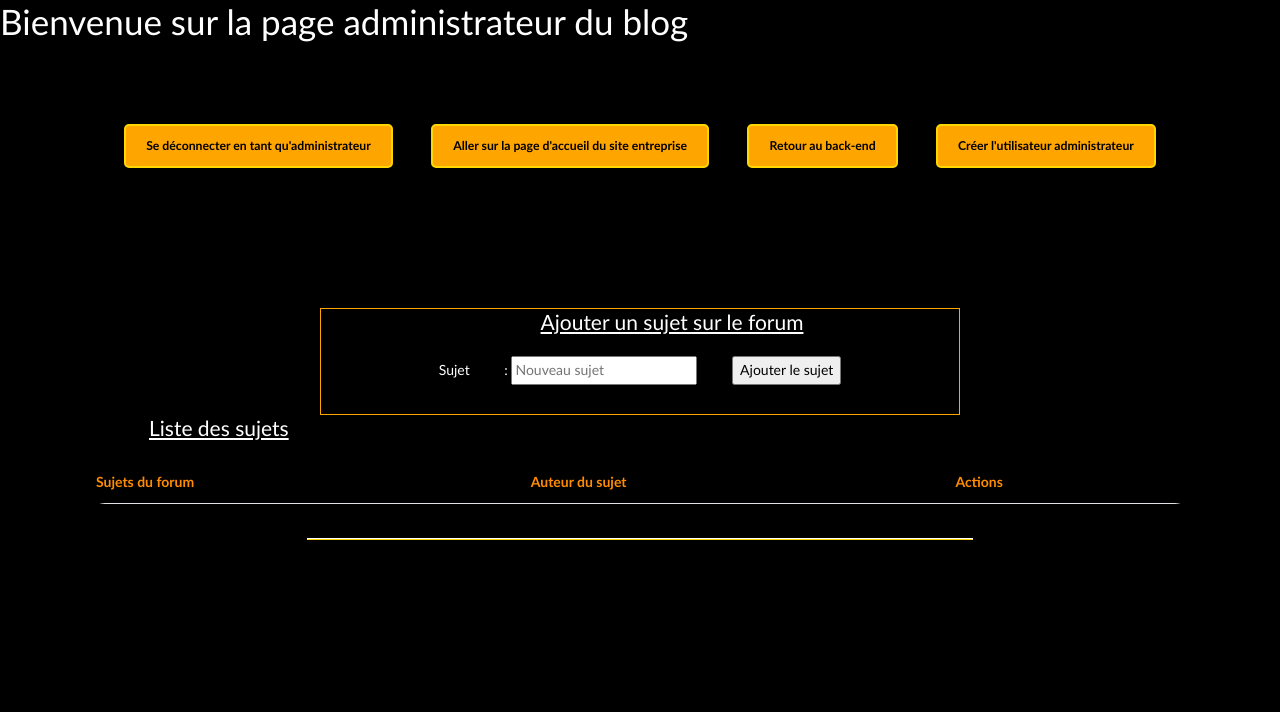
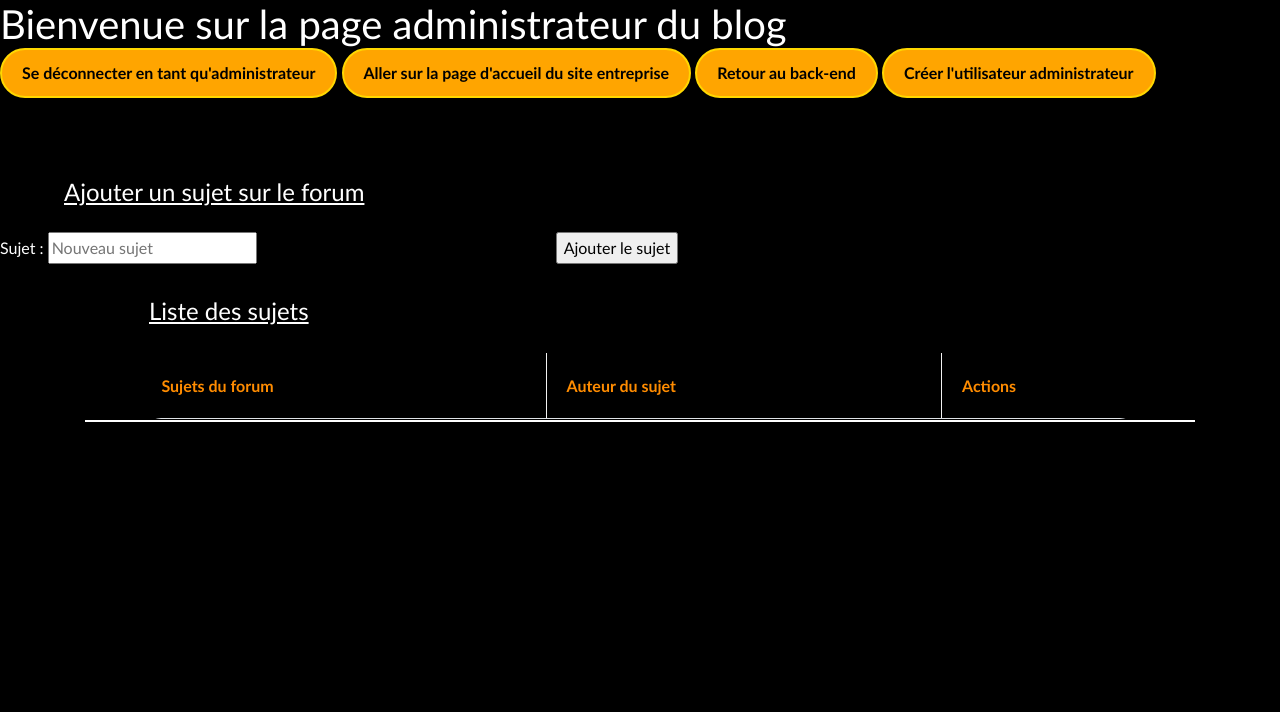
Before and after one commit to Sethiar/Site-Sethiar, a Flask app: page /admin/backend/ajouter-sujet in a window 1280 px wide. Shown: the top 712 px of the page. Run offline with Flask 3, Linux system fonts and the light colour scheme; the visitor is signed in with stand-in values (Sample User, id 1); data that the repository does not hold is empty; style sheets or scripts are compiled from the project's sources; parts of the project's set-up code (start-up, migrations or seed data) failed here and were passed over; some libraries are stand-ins or nearby versions.

Commit message:
Correction css backend.

```diff
--- a/static/SCSS/pages/_backend.scss
+++ b/static/SCSS/pages/_backend.scss
@@ -2,126 +2,142 @@
 @use '../base/variables' as *;
 
 
-/* Backend CSS - pages/backend.scss */
+// Backend CSS - pages/backend.scss
 
-/* Style pour la page d'accueil du back-end */
+/* Style pour la page d'accueil du baseback.html.jinja2 */
 html, body {
   margin: 0;
   padding: 0;
   background-color: $color-primary;
   color: $color-secondary;
-    font-size: $font-size-sm;
+  font-size: $font-size-base;
 }
 
-header {
+.header-backend {
   display: flex;
   justify-content: center;
-  padding: 20px;
+  padding: 2%;
 }
 
-nav {
+.nav-backend{
   margin-top: 5%;
   display: flex;
   align-items: center;
   gap: 3vw;
+
+  &:hover {
+    color: $color-secondary;
+  }
 }
 
-/* Styles propres au backend */
-nav button {
-  background-color: $color-accent-orange;
-  color: $color-primary;
-  border: 2px solid $color-neutral-gold;
-  padding: 10px 20px;
-  border-radius: 5px;
-}
-
-nav button:hover {
-  background-color: $color-neutral-gold;
-  border: 2px solid $color-accent-orange;
-}
-
-nav button a:hover {
-  color: $color-secondary;
-}
-
-.space {
-  height: 15vh;
-  background-color: $color-primary;
-}
-
-.intro {
-  border: 1px solid $color-neutral-gold;
-  background-color: $color-accent-orange;
-  width: 30vw;
-  height: 10vw;
-  margin: 0 auto;
-  display: flex;
-  justify-content: center;
-  align-items: center;
+// Style global du backend.
+.h1-backend {
+  font-size: $font-size-xxxl;
+  color: $color-accent-darkorange;
   text-align: center;
 }
 
-.intro p {
-  font-size: 18px;
-  background-color: $color-accent-orange;
+.annonce-back p {
+  font-size: $font-size-xxl;
   color: $color-primary;
-  padding: 3%;
-  justify-content: center;
+  background-color: $color-lightgrey;
+  border: 1px solid $color-accent-darkorange;
+  border-radius: 12px;
+  width: 70%;
+  display: block;
+  margin: 0 auto;
   text-align: center;
-  font-weight: bold;
 }
 
-// Style pour les pages du backend.
-h5 {
+.h4-backend{
+  margin-left: 10%;
+}
+
+.h5-backend {
   padding-left: 5vw;
   text-decoration: underline;
-  font-size: $font-size-xl;
+  font-size: $font-size-lg;
+  color: $color-neutral-gold;
 }
 
+// Style de la page calendar.html
+.table {
+  font-size: $font-size-base;
+  border: 1px solid $color-lightgrey;
+  width: 90%;
+  margin: 0 auto;
+  padding: 2%;
+}
+
+th {
+  color: $color-accent-darkorange;
+  border: 1px solid $color-lightgrey;
+  padding: 2%;
+}
+
+tr {
+  color: $color-secondary;
+  padding: 1%;
+  border: 1px solid $color-lightgrey;
+}
+
+td {
+  margin-right: 1%;
+}
+
+.table th, .table td {
+  vertical-align: middle;
+  border: 1px solid $color-lightgrey;
+  padding: 2%;
+}
+
+.actions-buttons {
+  margin-right: 1rem;
+}
+
+.btn-suppression, .btn-valide {
+  width: 10vw;
+  border: 1px solid $color-accent-darkorange;
+  background-color: $color-neutral-gold;
+
+  &:hover {
+    border: 1px solid $color-neutral-gold;
+    background-color: $color-accent-darkorange;
+  }
+}
+
+// Page de la liste des utilisateurs.
+/* Sélection de tous les utilisateurs */
 .select-all-users {
   color: $color-neutral-gold;
+  font-size: $font-size-lg;
   transition: color 0.3s, transform 0.3s;
+
+  &:hover {
+    font-size: $font-size-xl;
+    color: $color-accent-darkorange;
+  }
 }
 
-.select-all-users:hover {
-  font-size: $font-size-lg;
-  color: $color-accent-orange;
-}
-
+/* Présentation des premières lettres des pseudos des utilisateurs */
 .lettre-navigation {
   padding-left: 20vw;
   display: flex-column;
 }
 
+/* Sélection des lettres */
 .lettre a {
   color: $color-accent-darkorange;
   margin-right: 4vw;
   transition: color 0.3s, transform 0.3s;
-}
 
-.lettre a:hover {
+  &:hover {
     color: $color-neutral-gold;
     transform: scale(1.1);
     text-decoration: underline;
   }
-
-.table {
-  font-size: $font-size-base;
-  width: 100%;
 }
 
-th {
-  color: $color-accent-darkorange;
-}
-
-tr {
-  color: $color-secondary;
-}
-
-.table th, .table td {
-  vertical-align: middle;
-  padding: 10px;
-}
 
 .col-user {
   width: 15vw;
@@ -160,30 +176,9 @@ tr {
   border: 1px solid $color-secondary;
 }
 
-.btn-suppression {
-  width: 10vw;
-  border: 1px solid $color-accent-darkorange;
-  background-color: $color-neutral-gold;
-}
-
-.btn-suppression:hover {
- border: 1px solid $color-neutral-gold;
-  background-color: $color-accent-darkorange;
-}
-
-.btn-valide {
-  width: 10vw;
-  border: 1px solid $color-accent-darkorange;
-  background-color: $color-neutral-gold;
-}
-
-.btn-valide:hover {
- border: 1px solid $color-neutral-gold;
-  background-color: $color-accent-darkorange;
-}
 
 
-.categorie {
+.container-category {
   margin: 0 auto;
   text-align: center;
   border : 1px solid $color-accent-orange;
@@ -193,12 +188,6 @@ tr {
 
 .label {
   width: 40%;
-}
-
-.separation {
-  margin: 0 auto;
-  border-bottom: 1px solid $color-neutral-gold;
-  margin: 3% 20% 3%  20%;
 }
 
 #subject {
@@ -216,9 +205,7 @@ tr {
   border-bottom: 1px solid $color-accent-orange;
 }
 
-h4{
-  margin-left: 10%;
-}
+
 
 .button-subject {
   color: $color-primary;
--- a/static/SCSS/pages/_landing.scss
+++ b/static/SCSS/pages/_landing.scss
@@ -13,7 +13,6 @@
   align-items: center;
   margin: 0;
   height: 20vh;
-  border: 2px solid $color-accent-darkorange;
   border-radius: 8px;
   text-align: center;
   padding: 2% 3%;
@@ -55,6 +54,7 @@
   padding: 2%;
   margin: 0 auto;
   text-align: center;
+  background-color: $color-lightgrey;
 
   /* Style de base */
   border: 2px solid $color-accent-darkorange;
@@ -62,6 +62,7 @@
 
   /* Animation fluide */
   transition: transform 0.3s ease, box-shadow 0.3s ease;
+
   &:hover {
     transform: scale(1.02); /* Agrandir le conteneur */
     border: 2px solid $color-neutral-gold;
@@ -71,7 +72,7 @@
 /* Texte du slogan */
 .slogan-text {
   font-size: $font-size-xxl;
-  color: $color-neutral-gold;
+  color: $color-accent-darkorange;
   font-weight: bold;
   font-family: 'Comfortaa', cursive;
 
@@ -82,11 +83,9 @@
 .slogan-container:hover .slogan-text {
   font-size: $font-size-xxxl; /* Grossir légèrement le texte */
   -webkit-background-clip: text;
-  color: $color-accent-darkorange;
 }
 
 // Animation concernant l'apparition des phrases de l'accueil.
-
 /* Animation principale : fadeInUp */
 @keyframes fadeInUp {
   0% {
```
Lines whose indentation alone changed are shown as unchanged.
